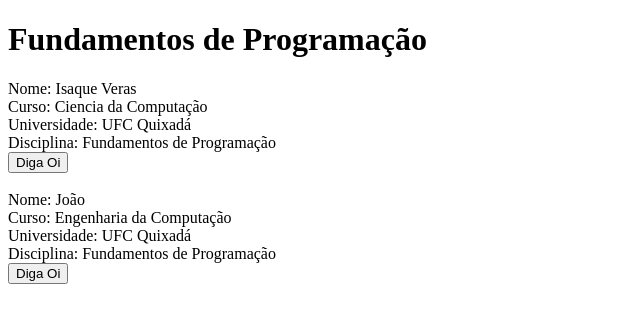
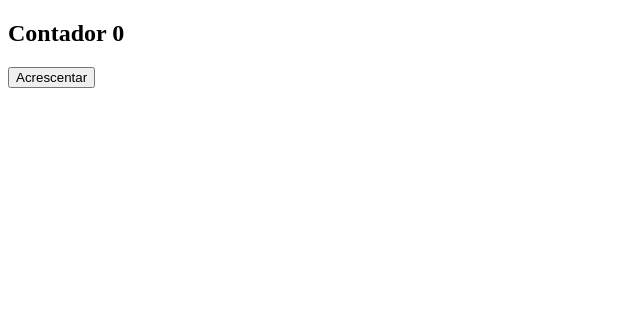
Before and after one commit to isaqueveras/desenvol, a React (Create React App) app: page / in a window 1280 px wide. Shown: the top 322 px of the page, without its empty margins (0-640 px from the left). Built offline with nearby package versions, Linux system fonts and the light colour scheme.

Commit message:
adicionando state em componente

```diff
--- a/src/App.js
+++ b/src/App.js
@@ -5,15 +5,12 @@
 // import IMC from "./components/imc";
 import Disciplina from "./components/universidade/Disciplina";
 import Estudante from "./components/universidade/Estudante";
+import Contador from "./components/estados/Contador";
 
-export default function App() {
-  const dizendoOi = (nome) => alert(`Oi, sou ${nome}!`);
+const dizendoOi = (nome) => alert(`Oi, sou ${nome}!`);
 
+const GrupoDisciplina = () => {
   return (
-    // <IMC altura="160" peso="68" />;
-    // <Grupo titulo="Vingadores">
-    //   <Heroi nome="Capitao America" />
-    // </Grupo>
     <Disciplina titulo="Fundamentos de Programação">
       <Estudante
         nome="Isaque Veras"
@@ -30,4 +27,15 @@
       />
     </Disciplina>
   );
+};
+
+export default function App() {
+  return (
+    // <IMC altura="160" peso="68" />;
+    // <Grupo titulo="Vingadores">
+    //   <Heroi nome="Capitao America" />
+    // </Grupo>
+    // <GrupoDisciplina />
+    <Contador />
+  );
 }
--- /dev/null
+++ b/src/components/estados/Contador.jsx
@@ -0,0 +1,18 @@
+import { useState } from "react";
+
+const Contador = () => {
+  const [contador, addContador] = useState(0);
+
+  const contar = () => addContador(contador + 1);
+
+  return (
+    <div>
+      <h2>Contador {contador}</h2>
+      <button onClick={contar} type="button">
+        Acrescentar
+      </button>
+    </div>
+  );
+};
+
+export default Contador;
```
